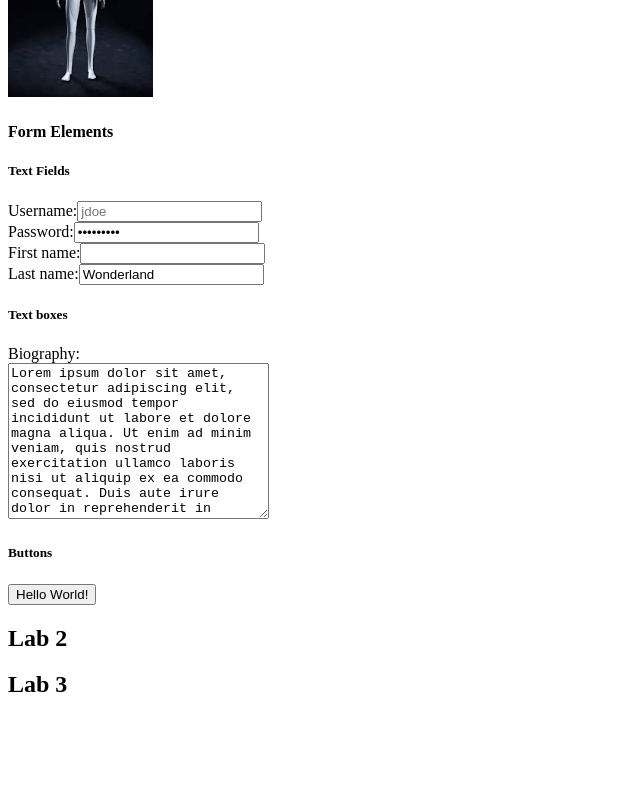
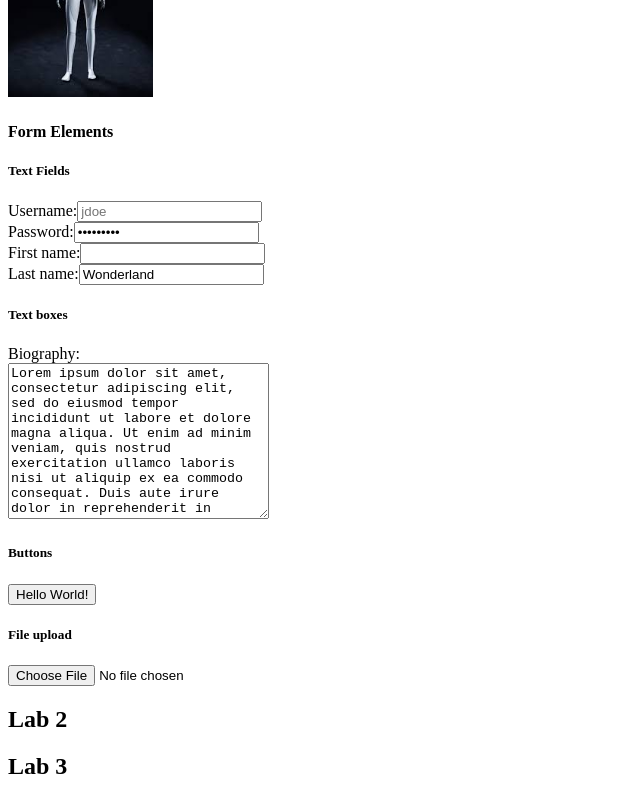
Before and after one commit to VivianDongChen/kanbas-react-web-app-cs5610-fa24, a React (Create React App) app: page / in a window 1280 px wide. Shown: the part 2118-2918 px from the top of the page, without its empty margins (0-640 px from the left). Before the commit the page ends 2836 px from the top, so only its background shows below. Built offline with nearby package versions, Linux system fonts and the light colour scheme.

Commit message:
add file upload tag in form

```diff
--- a/src/Labs/Lab1/index.tsx
+++ b/src/Labs/Lab1/index.tsx
@@ -225,6 +225,8 @@ export default function Lab1() {
           >
             Hello World!
           </button>
+          <h5>File upload</h5>
+          <input id="wd-upload" type="file" />
         </form>
       </div>
     </div>
```
